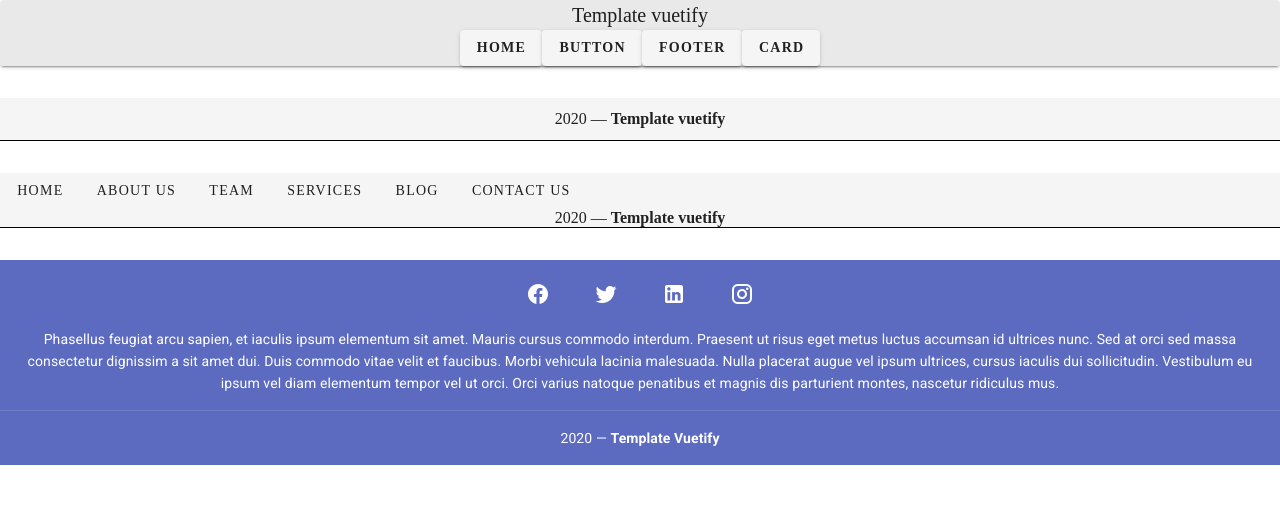
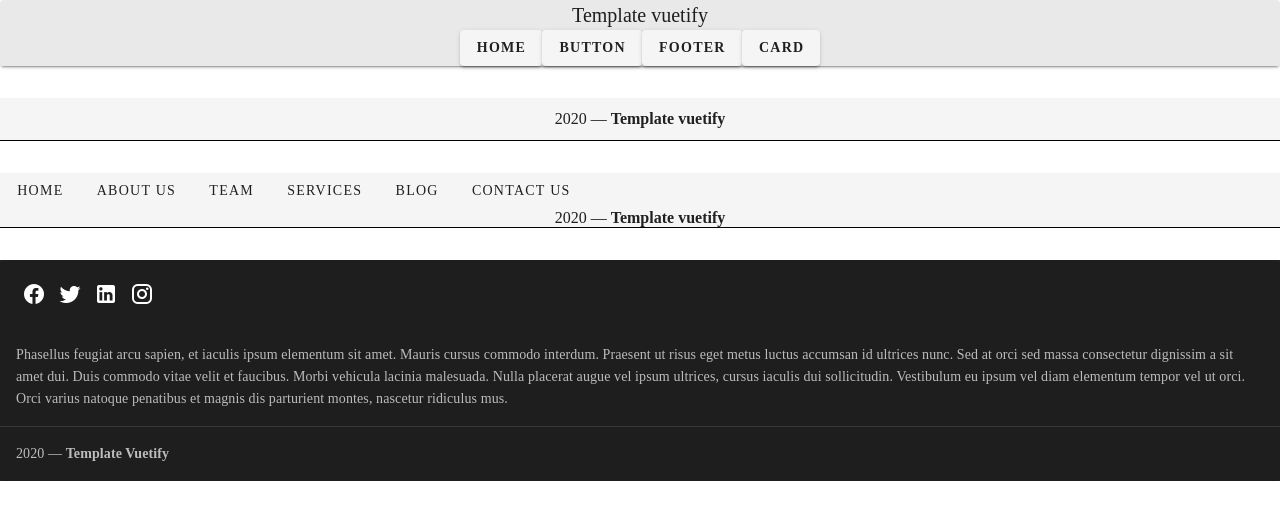
Before and after one commit to SacleuxBenoit/creation-template-vuetify, a Vue app in the folder front/: page /footer in a window 1280 px wide. Shown: the top 520 px of the page. Built offline with nearby package versions, Linux system fonts and the light colour scheme.

Commit message:
delete the v-app in the component Footer3.vue

```diff
--- a/front/src/components/Footer/Footer3.vue
+++ b/front/src/components/Footer/Footer3.vue
@@ -1,5 +1,4 @@
 <template>
-<v-app>
   <v-footer
     dark
     padless class="marginFooter"
@@ -31,7 +30,6 @@
       </v-card-text>
     </v-card>
   </v-footer>
-  </v-app>
 </template>
 
 <script>
```
